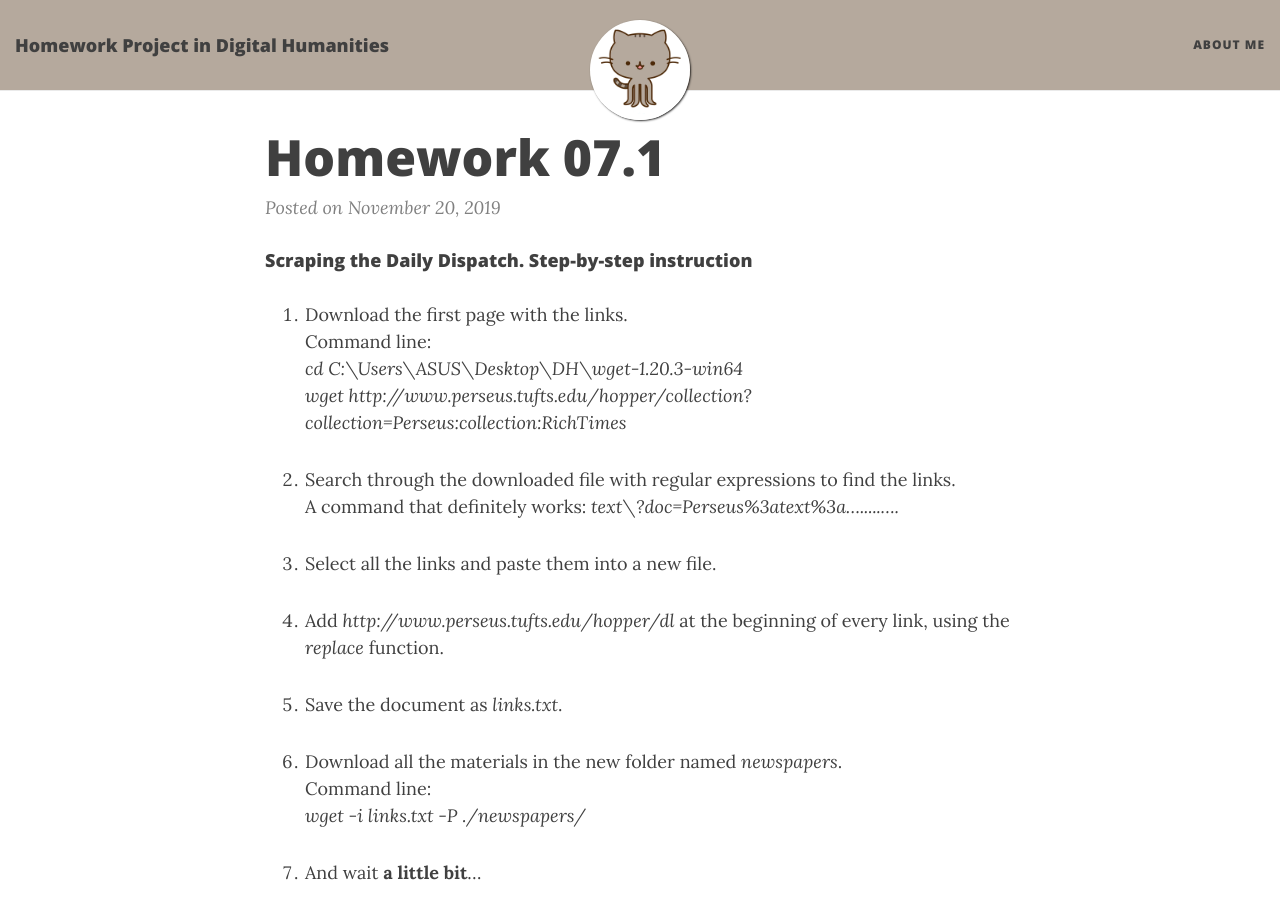
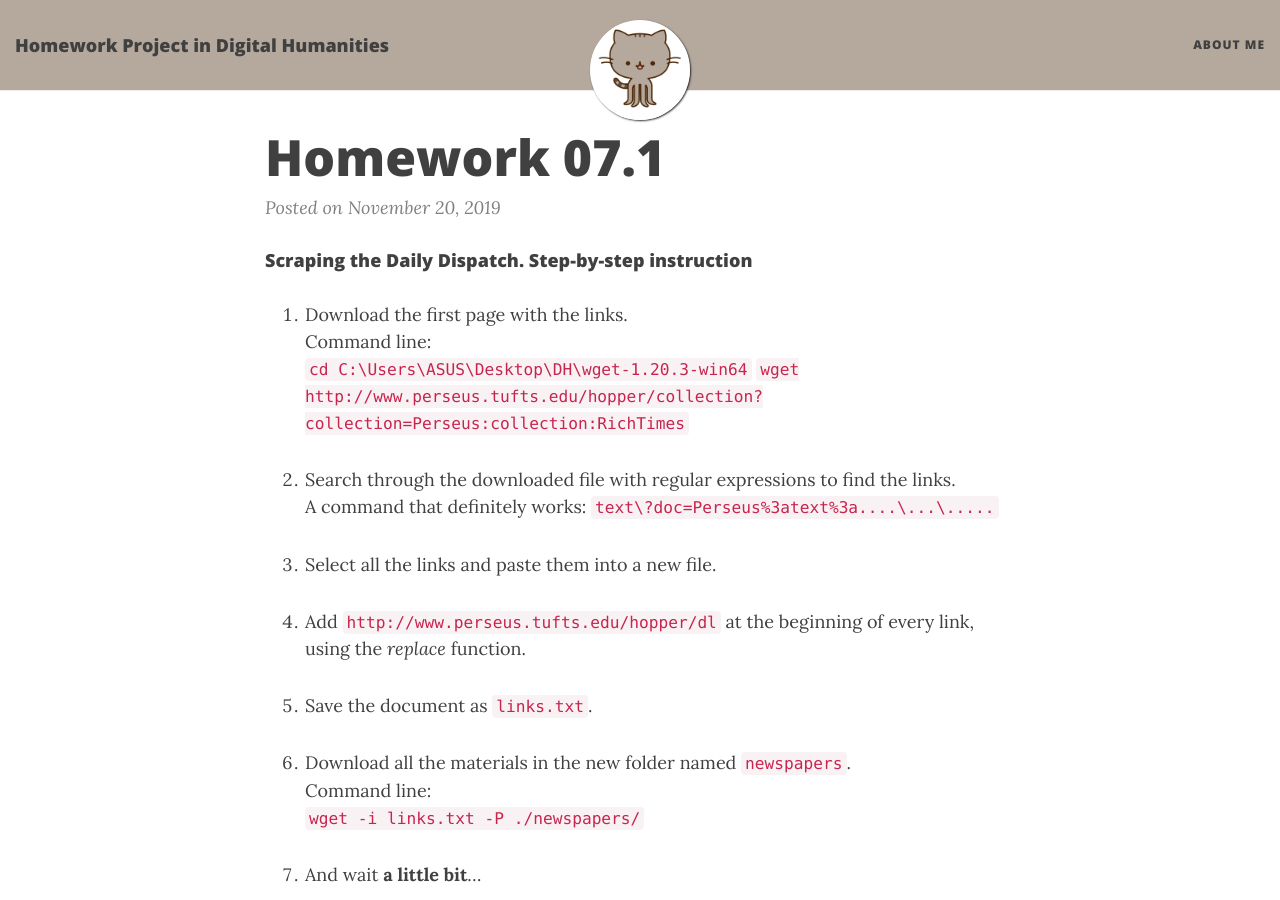
Before and after one commit to leda7466/leda7466.github.io, a Jekyll site: the page built from _posts/2019-11-20-Homework-07.1.md, in a window 1280 px wide and 900 px high. Built offline with Jekyll 4.4.1, drawn with Linux system fonts in a browser that asks for light colours; nearby versions of some CDN libraries.

```diff
--- a/_posts/2019-11-20-Homework-07.1.md
+++ b/_posts/2019-11-20-Homework-07.1.md
@@ -6,21 +6,21 @@ title: Homework 07.1
 
 1. Download the first page with the links.
 Command line:
-*cd C:\Users\ASUS\Desktop\DH\wget-1.20.3-win64*
-*wget http://www.perseus.tufts.edu/hopper/collection?collection=Perseus:collection:RichTimes*
+`cd C:\Users\ASUS\Desktop\DH\wget-1.20.3-win64`
+`wget http://www.perseus.tufts.edu/hopper/collection?collection=Perseus:collection:RichTimes`
 
 2. Search through the downloaded file with regular expressions to find the links.
-A command that definitely works: *text\?doc=Perseus%3atext%3a....\...\.....*
+A command that definitely works: `text\?doc=Perseus%3atext%3a....\...\.....`
 
 3. Select all the links and paste them into a new file.
 
-4. Add *http://www.perseus.tufts.edu/hopper/dl* at the beginning of every link, using the *replace* function.
+4. Add `http://www.perseus.tufts.edu/hopper/dl` at the beginning of every link, using the *replace* function.
 
-5. Save the document as *links.txt*.
+5. Save the document as `links.txt`.
 
-6. Download all the materials in the new folder named *newspapers*.
+6. Download all the materials in the new folder named `newspapers`.
 Command line:
-*wget -i links.txt -P ./newspapers/*
+`wget -i links.txt -P ./newspapers/`
 
 7.	And wait **a little bit**…
 
```
